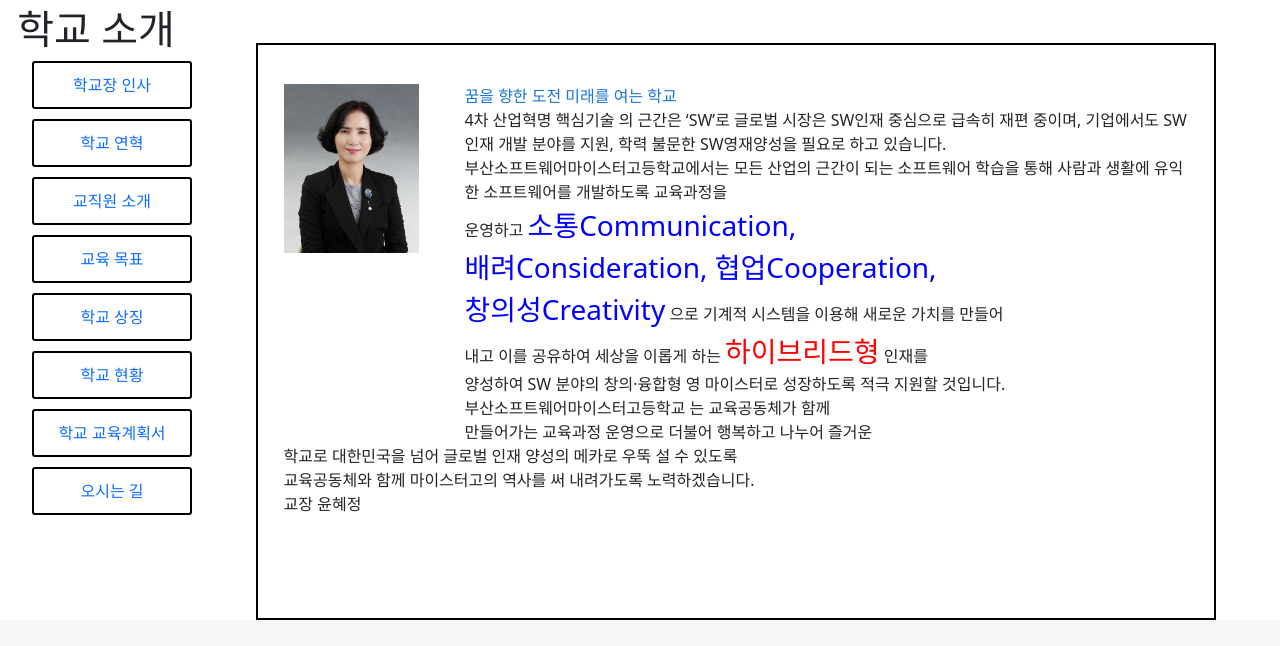
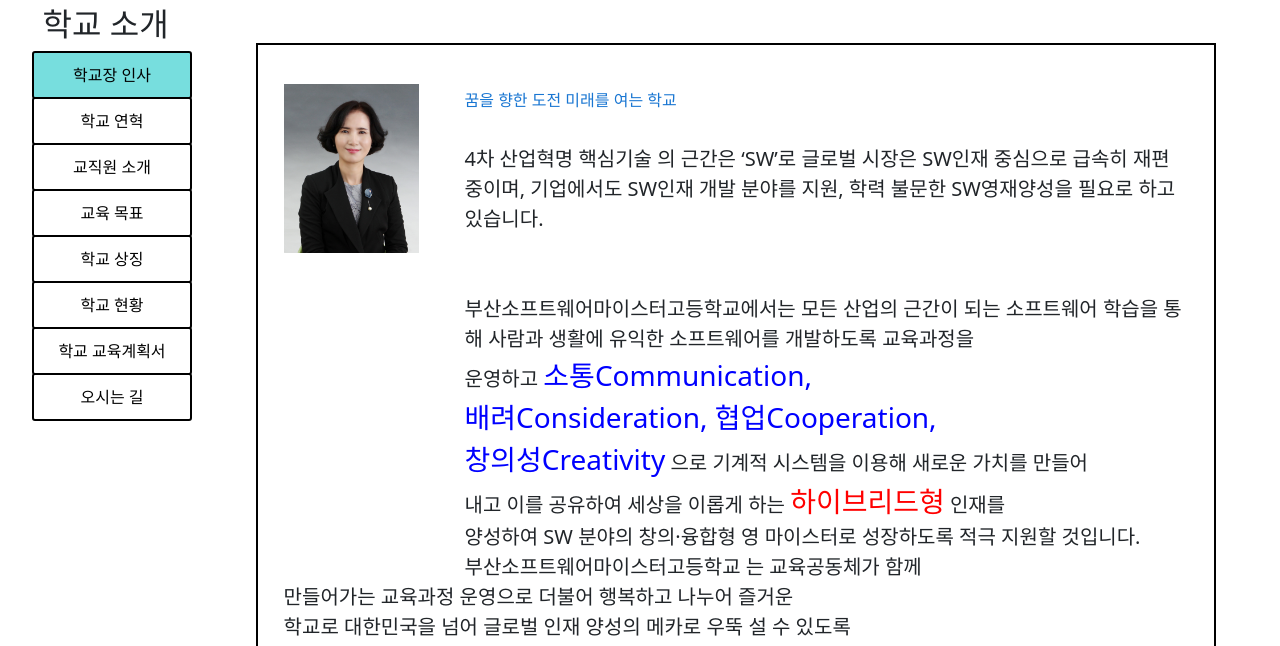
Before and after one commit to Jamkris/SchoolIntroduction, a plain HTML site: page HTML/SchoolIntroduce/학교장인사.html in a window 1280 px wide. Shown: the part 76-722 px from the top of the page. Drawn offline with nearby package versions, Linux system fonts and the light colour scheme; a script that the page names is missing.

Commit message:
학교장 인사 완성

```diff
--- a/HTML/SchoolIntroduce/CSS/Main.css
+++ b/HTML/SchoolIntroduce/CSS/Main.css
@@ -2,9 +2,9 @@
     display: flex;
 }
 
-#School_principal h1 {
-    display: block;
+#School_principal h2 {
     text-align: center;
+    margin-left: 10%;
 }
 
 #School_principal {
@@ -18,23 +18,43 @@
     text-align: center;
     border-radius: 3px;
     border: 2px solid black;
-    margin-bottom: 10px;
+    margin-bottom: -2px;
+}
+
+#School_principal ul li:hover {
+    background-color: rgb(119, 255, 255);
+    transition: background-color 0.2s ease-in-out, color 0.2s ease-in-out, box-shadow 0.2s ease-in-out;
+}
+
+#School_principal ul li:not(:hover) {
+    transition: background-color 0.2s ease-in-out, color 0.2s ease-in-out, box-shadow 0.2s ease-in-out;
+}
+
+#Check {
+    background-color: rgb(119, 222, 222);
 }
 
 #School_principal ul li a {
     text-decoration: none;
+    color: black;
+}
+
+#School_principal ul li a i{
+    padding-right: -20px;
 }
 
 #School_principal_Body {
-    padding: 3% 2% 8% 2%;
+    padding: 3% 2% 5% 2%;
     border: 2px solid black;
     margin-right: 5%;
     margin-top: 3%;
+    margin-bottom: 5%;
+    font-size: 20px;
 }
 
 #School_principal_Body img {
     float: left;
-    margin-bottom: 20%;
+    margin-bottom: 35%;
     margin-right: 5%;
     width: 15%;
 }
--- a/HTML/SchoolIntroduce/학교장인사.html
+++ b/HTML/SchoolIntroduce/학교장인사.html
@@ -85,9 +85,9 @@
     <!-- Main -->
     <div id="Main_Header">
         <header id="School_principal">
-            <h1>학교 소개</h1>
+            <h2>학교 소개</h2>
             <ul>
-                <li><a href="#">학교장 인사</a></li>
+                <li id="Check"><a href="#">학교장 인사</a></li>
                 <li><a href="#">학교 연혁</a></li>
                 <li><a href="#">교직원 소개</a></li>
                 <li><a href="#">교육 목표</a></li>
@@ -104,9 +104,12 @@
             <span id="source">
                 <span style="font-size: 16px; color: #1976d2;">꿈을 향한 도전 미래를 여는 학교</span>
                 <br>
+                <br>
                 <span id="Main_Skill">4차 산업혁명 핵심기술</span>
                 <span>의 근간은 ‘SW’로 글로벌 시장은 SW인재 중심으로 급속히 재편 중이며, 기업에서도
                     SW인재 개발 분야를 지원, 학력 불문한 SW영재양성을 필요로 하고 있습니다.</span>
+                <br>
+                <br>
                 <br>
                 <span>부산소프트웨어마이스터고등학교에서는 모든 산업의 근간이 되는 소프트웨어 학습을 통해 사람과 생활에 유익한 소프트웨어를 개발하도록 교육과정을</span>
                 <br>
```
